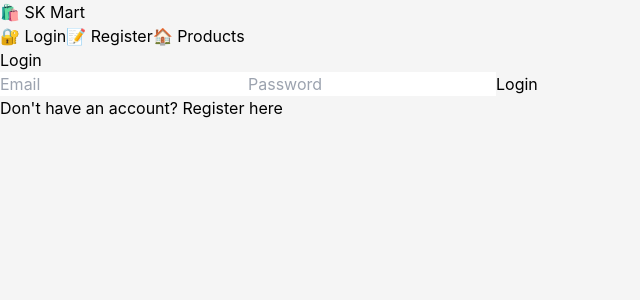
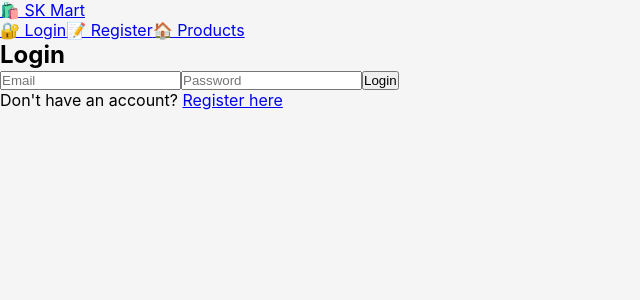
Before and after one commit to Tanvir-Sakib/SK_Mart, a React (Vite) app in the folder frontend/: page /login in a window 1280 px wide. Shown: the top 300 px of the page, without its empty margins (0-640 px from the left). Built offline with nearby package versions, Linux system fonts and the light colour scheme; no server answers.

Commit message:
UseState Fixed

```diff
--- a/frontend/src/index.css
+++ b/frontend/src/index.css
@@ -1,8 +1,4 @@
-@tailwind base;
-@tailwind components;
-@tailwind utilities;
-
-/* Your custom CSS below */
+/* src/index.css */
 * {
   margin: 0;
   padding: 0;
@@ -12,4 +8,10 @@
 body {
   font-family: -apple-system, BlinkMacSystemFont, 'Segoe UI', Roboto, Oxygen, Ubuntu, Cantarell, 'Open Sans', 'Helvetica Neue', sans-serif;
   background: #f5f5f5;
+  -webkit-font-smoothing: antialiased;
+  -moz-osx-font-smoothing: grayscale;
 }
+
+#root {
+  min-height: 100vh;
+}
```
